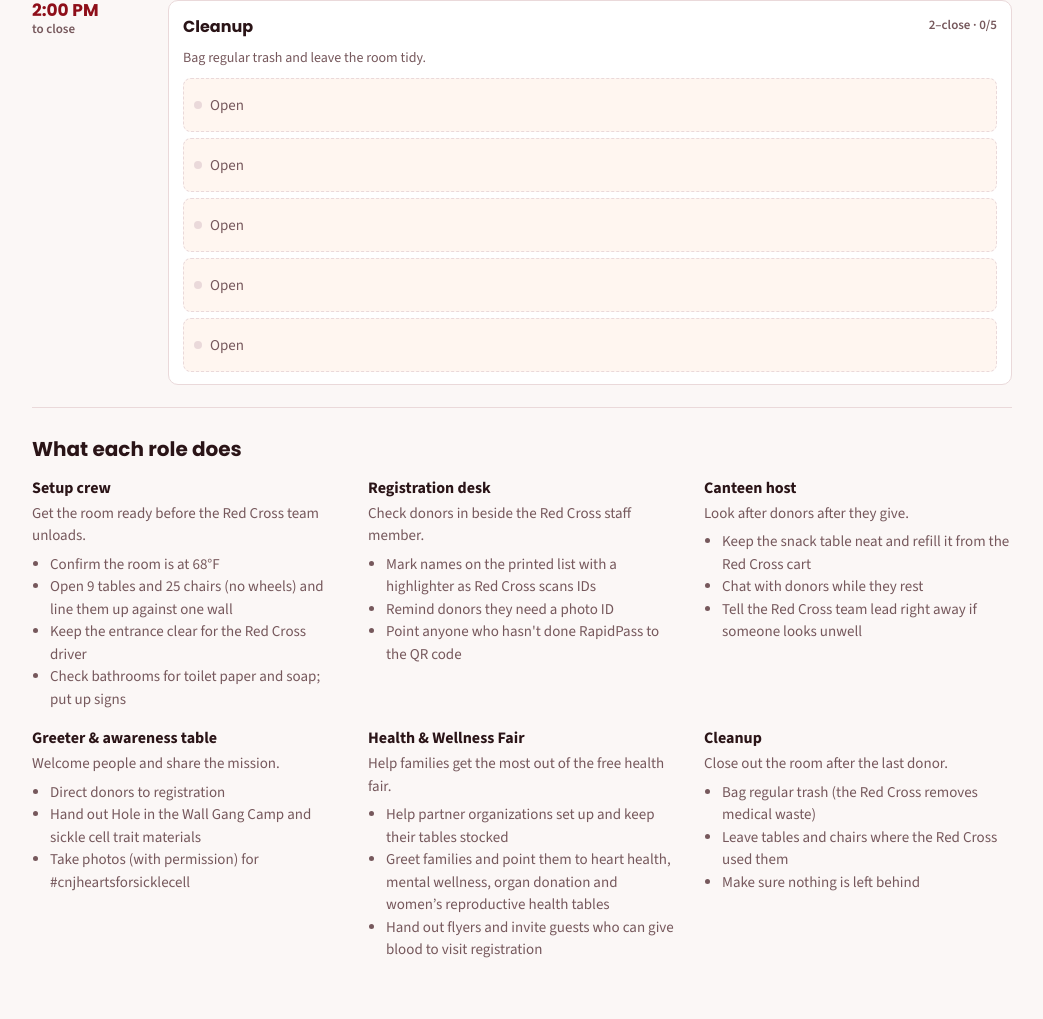
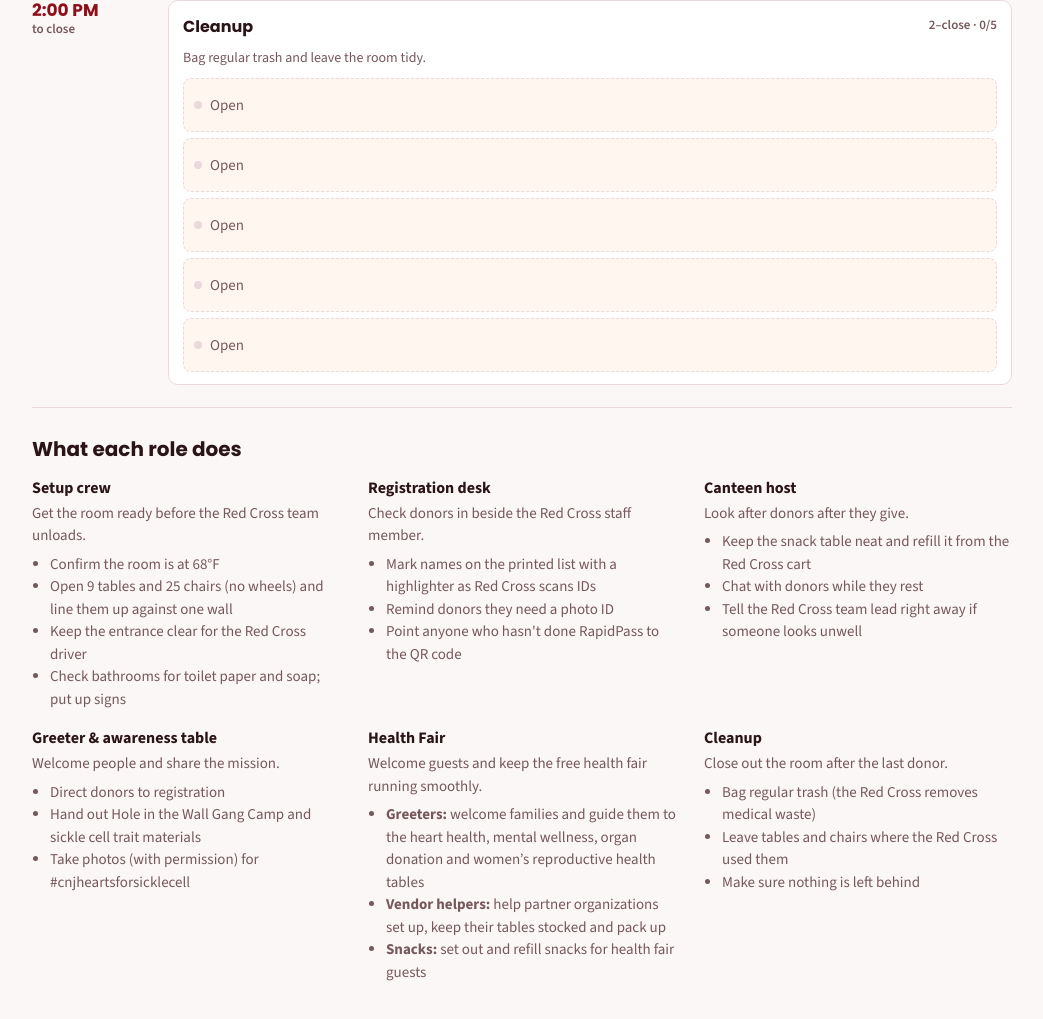
Before and after one commit to choll33/hearts-for-sickle-cell-signup, a plain HTML site: page index.html in a window 1280 px wide. Shown: the part 2639-3658 px from the top of the page, without its empty margins (118-1161 px from the left). Drawn offline with nearby package versions, Linux system fonts and the light colour scheme; no server answers.

Commit message:
Describe Health Fair volunteer roles: greeters, vendor helpers, snacks
Co-Authored-By: Claude Opus 5.5 <noreply@anthropic.com>
Claude-Session: https://claude.ai/code/session_01RMsFZbAimmSQKWMFPJXpV2

```diff
--- a/index.html
+++ b/index.html
@@ -100,8 +100,8 @@ form.join .row{display:flex;gap:8px;flex-wrap:wrap}
         <ul><li>Keep the snack table neat and refill it from the Red Cross cart</li><li>Chat with donors while they rest</li><li>Tell the Red Cross team lead right away if someone looks unwell</li></ul></dd></div>
       <div><dt>Greeter &amp; awareness table</dt><dd>Welcome people and share the mission.
         <ul><li>Direct donors to registration</li><li>Hand out Hole in the Wall Gang Camp and sickle cell trait materials</li><li>Take photos (with permission) for #cnjheartsforsicklecell</li></ul></dd></div>
-      <div><dt>Health &amp; Wellness Fair</dt><dd>Help families get the most out of the free health fair.
-        <ul><li>Help partner organizations set up and keep their tables stocked</li><li>Greet families and point them to heart health, mental wellness, organ donation and women’s reproductive health tables</li><li>Hand out flyers and invite guests who can give blood to visit registration</li></ul></dd></div>
+      <div><dt>Health Fair</dt><dd>Welcome guests and keep the free health fair running smoothly.
+        <ul><li><b>Greeters:</b> welcome families and guide them to the heart health, mental wellness, organ donation and women’s reproductive health tables</li><li><b>Vendor helpers:</b> help partner organizations set up, keep their tables stocked and pack up</li><li><b>Snacks:</b> set out and refill snacks for health fair guests</li></ul></dd></div>
       <div><dt>Cleanup</dt><dd>Close out the room after the last donor.
         <ul><li>Bag regular trash (the Red Cross removes medical waste)</li><li>Leave tables and chairs where the Red Cross used them</li><li>Make sure nothing is left behind</li></ul></dd></div>
     </dl>
@@ -119,12 +119,12 @@ const BLOCKS=[
     {key:"reg1",name:"Registration desk",span:"9–12",n:3,duty:"Check donors in with the printed list."},
     {key:"can1",name:"Canteen host",span:"9–12",n:2,duty:"Keep snacks stocked; watch for donors who feel unwell."},
     {key:"gr1",name:"Greeter & awareness table",span:"9–12",n:1,duty:"Welcome donors; share camp and trait info."}]},
-  {time:"9:00 AM",sub:"to 12:00 PM · Health Fair",roles:[{key:"hf1",name:"Health & Wellness Fair",span:"9–12",n:5,duty:"Help at the partner tables; greet families and guide them through the fair."}]},
+  {time:"9:00 AM",sub:"to 12:00 PM · Health Fair",roles:[{key:"hf1",name:"Health & Wellness Fair",span:"9–12",n:5,duty:"Greet guests, help the vendors and keep snacks stocked."}]},
   {time:"12:00 PM",sub:"to 2:00 PM",roles:[
     {key:"reg2",name:"Registration desk",span:"12–2",n:3,duty:"Check donors in with the printed list."},
     {key:"can2",name:"Canteen host",span:"12–2",n:2,duty:"Keep snacks stocked; watch for donors who feel unwell."},
     {key:"gr2",name:"Greeter & awareness table",span:"12–2",n:1,duty:"Welcome donors; share camp and trait info."}]},
-  {time:"12:00 PM",sub:"to 2:00 PM · Health Fair",roles:[{key:"hf2",name:"Health & Wellness Fair",span:"12–2",n:5,duty:"Help at the partner tables; greet families and guide them through the fair."}]},
+  {time:"12:00 PM",sub:"to 2:00 PM · Health Fair",roles:[{key:"hf2",name:"Health & Wellness Fair",span:"12–2",n:5,duty:"Greet guests, help the vendors and keep snacks stocked."}]},
   {time:"2:00 PM",sub:"to close",roles:[{key:"clean",name:"Cleanup",span:"2–close",n:5,duty:"Bag regular trash and leave the room tidy."}]}
 ];
 const TOTAL=BLOCKS.reduce((s,b)=>s+b.roles.reduce((t,r)=>t+r.n,0),0);
```
